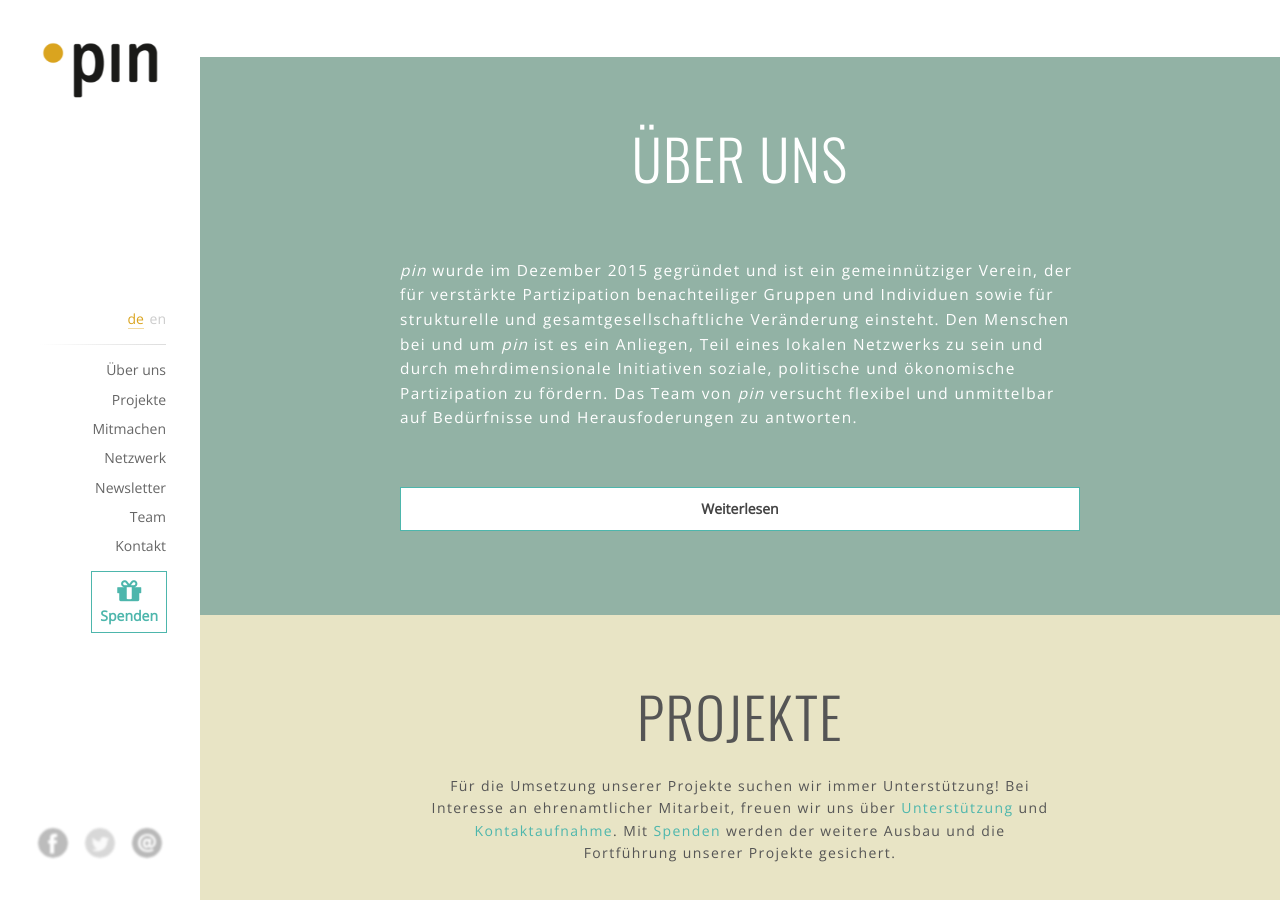
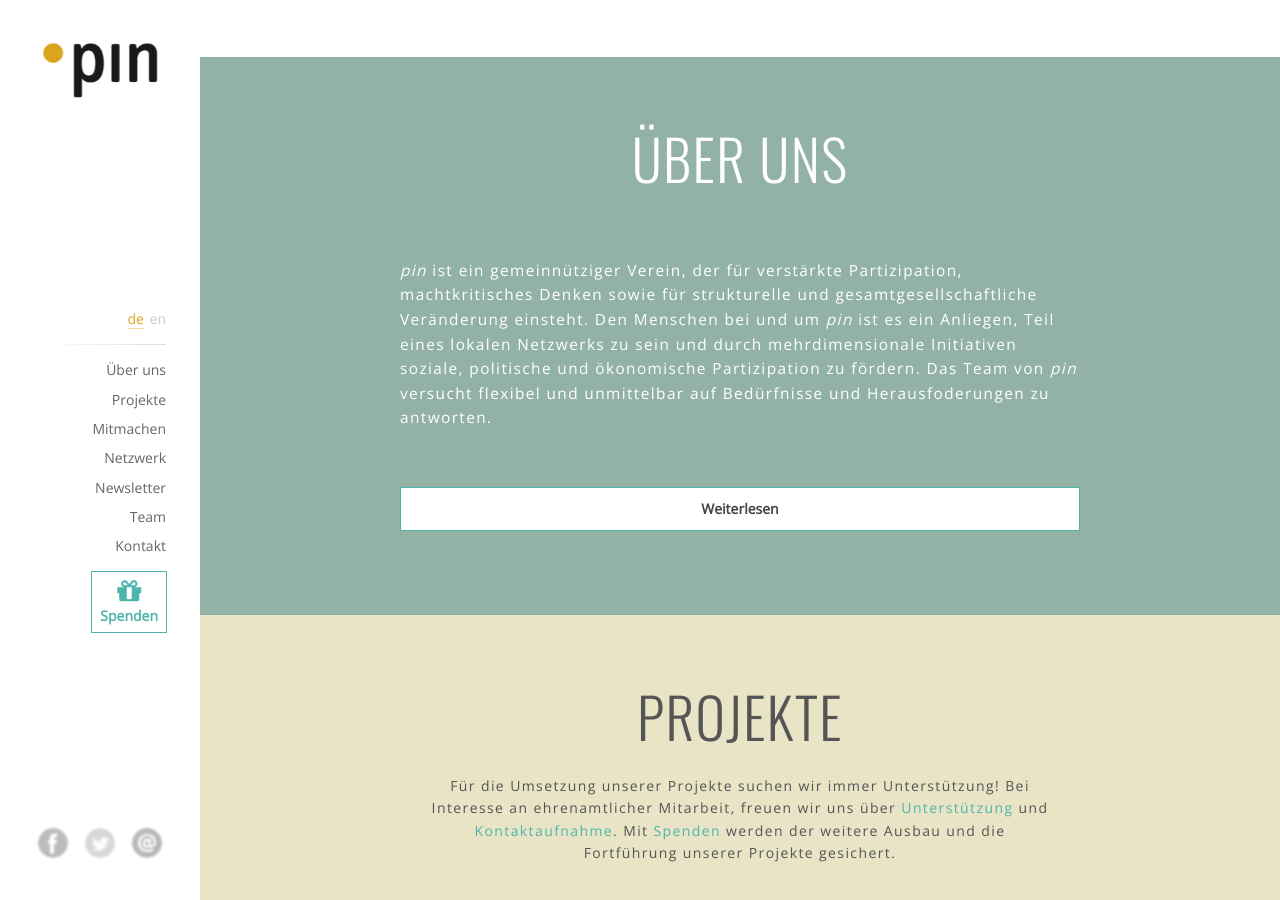
Before and after one commit to pinverein/anna-laura, a Jekyll site: the page built from index.html, in a window 1280 px wide and 900 px high, scrolled down 843 px. Built offline with Jekyll 4.4.1, drawn with Linux system fonts in a browser that asks for light colours; comment, search, counter and statistics services are not loaded.

Commit message:
Update content_ueber-uns.html

```diff
--- a/pages/de/content_ueber-uns.html
+++ b/pages/de/content_ueber-uns.html
@@ -9,7 +9,7 @@ language: de
     <h1 class="title-text">Über uns</h1>
     <div class="lead-text">
 
-      <em>pin</em> wurde im Dezember 2015 gegründet und ist ein gemeinnütziger Verein, der für verstärkte Partizipation benachteiliger Gruppen und Individuen sowie für strukturelle und gesamtgesellschaftliche Veränderung einsteht. Den Menschen bei und um <em>pin</em> ist es ein Anliegen, Teil eines lokalen Netzwerks zu sein und durch mehrdimensionale Initiativen soziale, politische und ökonomische Partizipation zu fördern. Das Team von <em>pin</em> versucht flexibel und unmittelbar auf Bedürfnisse und Herausfoderungen zu antworten.
+      <em>pin</em> ist ein gemeinnütziger Verein, der für verstärkte Partizipation, machtkritisches Denken sowie für strukturelle und gesamtgesellschaftliche Veränderung einsteht. Den Menschen bei und um <em>pin</em> ist es ein Anliegen, Teil eines lokalen Netzwerks zu sein und durch mehrdimensionale Initiativen soziale, politische und ökonomische Partizipation zu fördern. Das Team von <em>pin</em> versucht flexibel und unmittelbar auf Bedürfnisse und Herausfoderungen zu antworten.
     </div>
     <div class="about-cta button-cta">Weiterlesen</div>
   </div>
```
